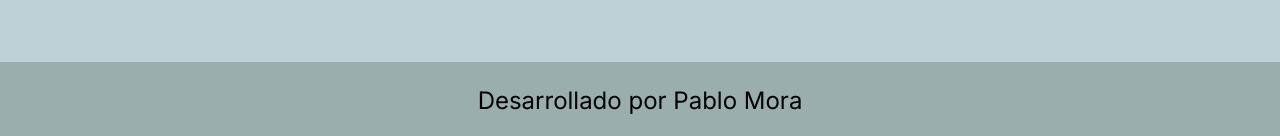
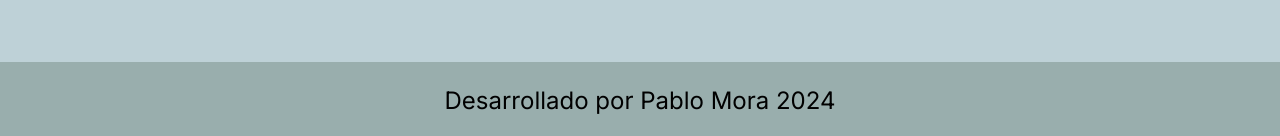
Before and after one commit to PabloMU115/encriptador_alura, a plain HTML site: page index.html in a window 1280 px wide. Shown: the part 722-858 px from the top of the page. Drawn offline with Linux system fonts and the light colour scheme.

Commit message:
Update index.html

```diff
--- a/index.html
+++ b/index.html
@@ -21,7 +21,7 @@
             <a class="copiar" id="copiar" onclick="copiar()" onmouseleave="estado()">Copiar Texto</a>
         </div>
     </main>
-    <footer class="footer">Desarrollado por Pablo Mora</footer>
+    <footer class="footer">Desarrollado por Pablo Mora 2024</footer>
     <script src="script.js"></script>
 </body>
 </html>
```
